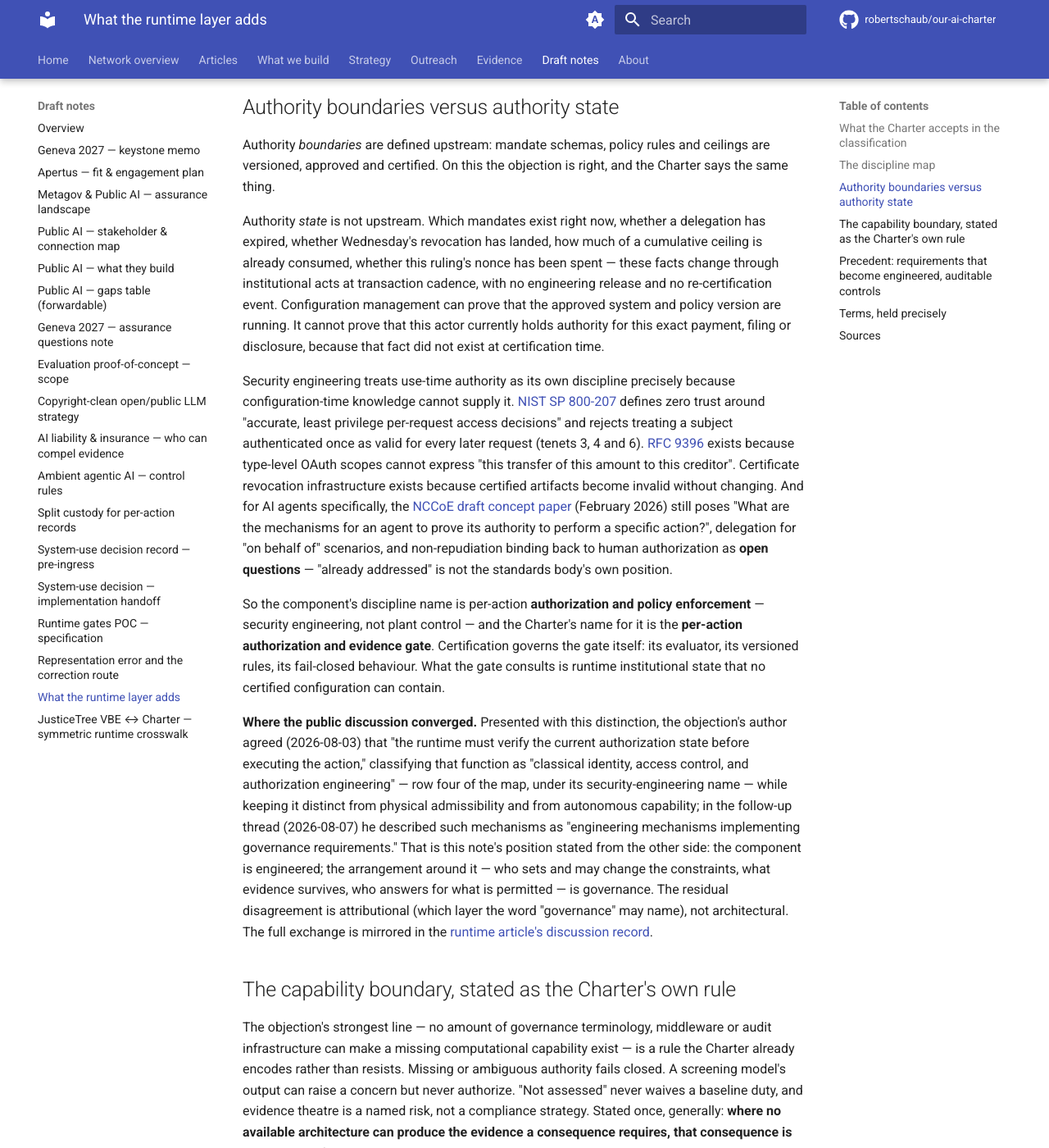
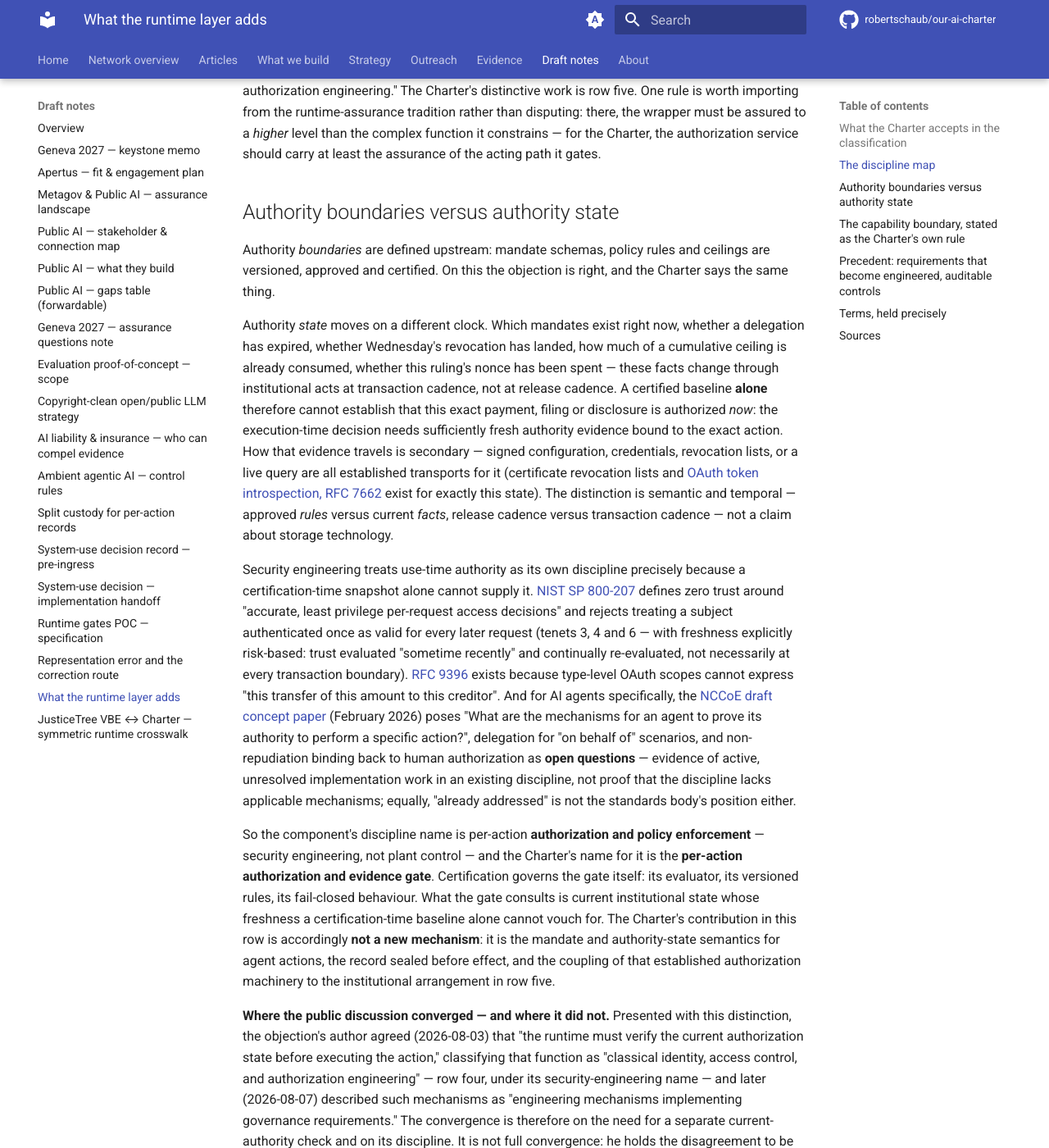
Before and after one commit to robertschaub/our-ai-charter, an MkDocs documentation site: the page built from docs/wip/what-the-runtime-layer-adds.md, in a window 1280 px wide and 1400 px high, scrolled down 1879 px. Shown: the whole window at 82% size. Built offline with MkDocs 1.6.1 and Material for MkDocs 9.7.7, drawn with Linux system fonts in a browser that asks for light colours; plug-ins that fetch from the network failed and are left out; comment, search, counter and statistics services are not loaded; some of the changed text lies outside the part shown.

Commit message:
docs: apply the adversarial-review corrections to the runtime-layer note
Review verdict was do-not-push-as-is; all findings accepted and applied.
The absolute configuration claims are replaced with the defensible form
(a certified baseline alone cannot establish current transaction-specific
authority; the execution-time decision needs sufficiently fresh authority
evidence bound to the exact action — semantic and temporal, not a claim
about storage technology; RFC 7662 and CRLs cited as transports). The
five-layer table is labelled the Charter's analytical map; the RTA row is
widened beyond physical stability; SP 800-207's sometime-recently nuance
and the NCCoE open-questions framing are stated fairly in both directions.
R156 no longer implies updates always avoid renewed approval; the FDA
bullet cites the Federal Register notice and the current FDA guidance
page; the negative claim is narrowed to the combination none of the
reviewed regimes provides, and marked as specified, not operational.
The convergence paragraph now records where the exchange did and did not
converge, dropping the attributional-not-architectural conclusion; the
co-designed-loop wording is removed. The Who-Gets-to-Check banner no
longer says verbatim; trailing whitespace stripped; the four changelog
bullets collapsed to two. git diff --check and mkdocs build --strict pass.

Co-Authored-By: Claude Fable 5 <noreply@anthropic.com>

```diff
--- a/docs/wip/what-the-runtime-layer-adds.md
+++ b/docs/wip/what-the-runtime-layer-adds.md
@@ -18,23 +18,23 @@ What is contested is the problem class. "Control engineering plus configuration
 |---|---|---|---|
 | **Governance** (institutional) | What may be required; who is accountable; who remedies | Law, policy, society | The *Govern* function of the [NIST AI RMF](https://airc.nist.gov/airmf-resources/airmf/5-sec-core/); the [EU AI Act](https://eur-lex.europa.eu/eli/reg/2024/1689/oj/eng); the [five separated roles](../Published/when-vs-who-ai-governance.md) |
 | **Certification & configuration management** | Is the running system the approved system and policy version? | Design baselines, versions | Type approval and conformity assessment (precedents below) |
-| **Runtime assurance / control engineering** | Is this proposed *physical* transition safe and stable, and is a fallback needed? | Plant state, physical envelope | The Simplex/runtime-assurance pattern — assured monitors plus fallback ([Fenn, Nicholson, Pai & Wilkinson 2023](https://ntrs.nasa.gov/api/citations/20220016762/downloads/fnpw-SSS2023-final.pdf)) |
+| **Runtime assurance / control engineering** | Is this proposed transition within the specified safety properties — typically physical stability — and is a fallback needed? | Plant state, safety envelope | The Simplex/runtime-assurance pattern — assured monitors plus fallback ([Fenn, Nicholson, Pai & Wilkinson 2023](https://ntrs.nasa.gov/api/citations/20220016762/downloads/fnpw-SSS2023-final.pdf), who note the reasoning may extend to properties such as security) |
 | **Runtime authorization & policy enforcement** — the gate | May *this actor* take *this exact action, now*? | **Current** mandate, delegation and revocation state, cumulative counters, nonces, plus the frozen proposal | Decision/enforcement separation in [XACML 3.0](https://docs.oasis-open.org/xacml/3.0/xacml-3.0-core-spec-os-en.html) (2013); [NIST SP 800-207](https://csrc.nist.gov/pubs/sp/800/207/final) tenets 3, 4 and 6; [RFC 9396](https://www.rfc-editor.org/rfc/rfc9396.html); [NCCoE agent identity & authorization](https://www.nccoe.nist.gov/projects/software-and-ai-agent-identity-and-authorization) — open questions |
 | **Accountability infrastructure** | What happened; who answers; can it be contested and remedied? | Sealed action records, custody, review routes | EU AI Act Arts. 14, 72, 73; [split custody](split-custody-per-action-records.md); the five roles again |
 
-Control engineering regulates a plant against physics. Authorization regulates an actor against a mandate. Certification proves the evaluator is the approved one. The objection names rows two and three; the gate sits in row four; the Charter's distinctive work is row five. One rule is worth importing from the runtime-assurance tradition rather than disputing: there, the wrapper must be assured to a *higher* level than the complex function it constrains — for the Charter, the authorization service should carry at least the assurance of the acting path it gates.
+Control engineering regulates a plant against physics. Authorization regulates an actor against a mandate. Certification proves the evaluator is the approved one. The table is **the Charter's analytical map**, not a taxonomy the cited standards define — the anchors show that each row's question already belongs to an established discipline, and the rows interlock rather than isolate (NIST's *Govern* function, for instance, is explicitly infused across the whole lifecycle). The objection as first stated named rows two and three; in the subsequent public exchange its author himself placed the current-authority check in row four, as "classical identity, access control, and authorization engineering." The Charter's distinctive work is row five. One rule is worth importing from the runtime-assurance tradition rather than disputing: there, the wrapper must be assured to a *higher* level than the complex function it constrains — for the Charter, the authorization service should carry at least the assurance of the acting path it gates.
 
 ## Authority boundaries versus authority state
 
 Authority *boundaries* are defined upstream: mandate schemas, policy rules and ceilings are versioned, approved and certified. On this the objection is right, and the Charter says the same thing.
 
-Authority *state* is not upstream. Which mandates exist right now, whether a delegation has expired, whether Wednesday's revocation has landed, how much of a cumulative ceiling is already consumed, whether this ruling's nonce has been spent — these facts change through institutional acts at transaction cadence, with no engineering release and no re-certification event. Configuration management can prove that the approved system and policy version are running. It cannot prove that this actor currently holds authority for this exact payment, filing or disclosure, because that fact did not exist at certification time.
+Authority *state* moves on a different clock. Which mandates exist right now, whether a delegation has expired, whether Wednesday's revocation has landed, how much of a cumulative ceiling is already consumed, whether this ruling's nonce has been spent — these facts change through institutional acts at transaction cadence, not at release cadence. A certified baseline **alone** therefore cannot establish that this exact payment, filing or disclosure is authorized *now*: the execution-time decision needs sufficiently fresh authority evidence bound to the exact action. How that evidence travels is secondary — signed configuration, credentials, revocation lists, or a live query are all established transports for it (certificate revocation lists and [OAuth token introspection, RFC 7662](https://www.rfc-editor.org/rfc/rfc7662.html) exist for exactly this state). The distinction is semantic and temporal — approved *rules* versus current *facts*, release cadence versus transaction cadence — not a claim about storage technology.
 
-Security engineering treats use-time authority as its own discipline precisely because configuration-time knowledge cannot supply it. [NIST SP 800-207](https://csrc.nist.gov/pubs/sp/800/207/final) defines zero trust around "accurate, least privilege per-request access decisions" and rejects treating a subject authenticated once as valid for every later request (tenets 3, 4 and 6). [RFC 9396](https://www.rfc-editor.org/rfc/rfc9396.html) exists because type-level OAuth scopes cannot express "this transfer of this amount to this creditor". Certificate revocation infrastructure exists because certified artifacts become invalid without changing. And for AI agents specifically, the [NCCoE draft concept paper](https://www.nccoe.nist.gov/sites/default/files/2026-02/accelerating-the-adoption-of-software-and-ai-agent-identity-and-authorization-concept-paper.pdf) (February 2026) still poses "What are the mechanisms for an agent to prove its authority to perform a specific action?", delegation for "on behalf of" scenarios, and non-repudiation binding back to human authorization as **open questions** — "already addressed" is not the standards body's own position.
+Security engineering treats use-time authority as its own discipline precisely because a certification-time snapshot alone cannot supply it. [NIST SP 800-207](https://csrc.nist.gov/pubs/sp/800/207/final) defines zero trust around "accurate, least privilege per-request access decisions" and rejects treating a subject authenticated once as valid for every later request (tenets 3, 4 and 6 — with freshness explicitly risk-based: trust evaluated "sometime recently" and continually re-evaluated, not necessarily at every transaction boundary). [RFC 9396](https://www.rfc-editor.org/rfc/rfc9396.html) exists because type-level OAuth scopes cannot express "this transfer of this amount to this creditor". And for AI agents specifically, the [NCCoE draft concept paper](https://www.nccoe.nist.gov/sites/default/files/2026-02/accelerating-the-adoption-of-software-and-ai-agent-identity-and-authorization-concept-paper.pdf) (February 2026) poses "What are the mechanisms for an agent to prove its authority to perform a specific action?", delegation for "on behalf of" scenarios, and non-repudiation binding back to human authorization as **open questions** — evidence of active, unresolved implementation work in an existing discipline, not proof that the discipline lacks applicable mechanisms; equally, "already addressed" is not the standards body's position either.
 
-So the component's discipline name is per-action **authorization and policy enforcement** — security engineering, not plant control — and the Charter's name for it is the **per-action authorization and evidence gate**. Certification governs the gate itself: its evaluator, its versioned rules, its fail-closed behaviour. What the gate consults is runtime institutional state that no certified configuration can contain.
+So the component's discipline name is per-action **authorization and policy enforcement** — security engineering, not plant control — and the Charter's name for it is the **per-action authorization and evidence gate**. Certification governs the gate itself: its evaluator, its versioned rules, its fail-closed behaviour. What the gate consults is current institutional state whose freshness a certification-time baseline alone cannot vouch for. The Charter's contribution in this row is accordingly **not a new mechanism**: it is the mandate and authority-state semantics for agent actions, the record sealed before effect, and the coupling of that established authorization machinery to the institutional arrangement in row five.
 
-**Where the public discussion converged.** Presented with this distinction, the objection's author agreed (2026-08-03) that "the runtime must verify the current authorization state before executing the action," classifying that function as "classical identity, access control, and authorization engineering" — row four of the map, under its security-engineering name — while keeping it distinct from physical admissibility and from autonomous capability; in the follow-up thread (2026-08-07) he described such mechanisms as "engineering mechanisms implementing governance requirements." That is this note's position stated from the other side: the component is engineered; the arrangement around it — who sets and may change the constraints, what evidence survives, who answers for what is permitted — is governance. The residual disagreement is attributional (which layer the word "governance" may name), not architectural. The full exchange is mirrored in the [runtime article's discussion record](../Published/when-should-runtime-ai-governance-interrupt.md#related-public-discussion).
+**Where the public discussion converged — and where it did not.** Presented with this distinction, the objection's author agreed (2026-08-03) that "the runtime must verify the current authorization state before executing the action," classifying that function as "classical identity, access control, and authorization engineering" — row four, under its security-engineering name — and later (2026-08-07) described such mechanisms as "engineering mechanisms implementing governance requirements." The convergence is therefore on the need for a separate current-authority check and on its discipline. It is not full convergence: he holds the disagreement to be "more than terminology … a question of architectural precision," maintains a strict governance–engineering scope boundary, and confines joint work to the requirement–feasibility interface — while the Charter uses *governance* for the institutional arrangement spanning requirements, enforcement conditions, evidence and accountability. The full exchange is mirrored in the [runtime article's discussion record](../Published/when-should-runtime-ai-governance-interrupt.md#related-public-discussion).
 
 ## The capability boundary, stated as the Charter's own rule
 
@@ -42,19 +42,19 @@ The objection's strongest line — no amount of governance terminology, middlewa
 
 ## Precedent: requirements that become engineered, auditable controls
 
-The objection's home domain — type-approved vehicles — already runs requirements-setting and engineered enforcement as one co-designed loop:
+The objection's home domain — type-approved vehicles — already runs requirements-setting and engineered enforcement as a coupled loop with feedback:
 
 - **[UN Regulation No 155](https://eur-lex.europa.eu/legal-content/EN/TXT/?uri=CELEX%3A42021X0387)** (cybersecurity and cybersecurity management systems; entry into force 22 January 2021) makes vehicle type approval conditional on an audited management system: the CSMS certificate of compliance is valid for at most three years, the approval authority may verify continued conformity at any time and withdraw the certificate, and the manufacturer's duties include managing supplier-related risks, implementing cybersecurity measures in the design, detecting and responding to attacks, and logging data to support detection.
-- **[UN Regulation No 156](https://eur-lex.europa.eu/legal-content/EN/TXT/?uri=CELEX%3A42021X0388)** (software updates and software update management systems; entry into force 22 January 2021) governs post-approval change: type-approval-relevant software carries a dedicated identifier (RXSWIN), every initial and updated software version must be uniquely identifiable including integrity validation data, and the RXSWIN state before and after an update must remain accessible — versioned change under governance without re-approving the vehicle from scratch.
-- **[FDA, Predetermined Change Control Plans](https://www.federalregister.gov/documents/2024/12/04/2024-28361/marketing-submission-recommendations-for-a-predetermined-change-control-plan-for-artificial)** (final guidance, 4 December 2024) brings the same pattern to AI directly: a marketing submission for an AI-enabled device software function may include the planned modifications, the methodology to develop, validate and implement them, and an impact assessment — reviewed once, so that pre-specified modifications can be implemented "without necessitating additional marketing submissions".
+- **[UN Regulation No 156](https://eur-lex.europa.eu/legal-content/EN/TXT/?uri=CELEX%3A42021X0388)** (software updates and software update management systems; entry into force 22 January 2021) governs post-approval change: type-approval-relevant software carries a dedicated identifier (RXSWIN), every initial and updated software version must be uniquely identifiable including integrity validation data, and the RXSWIN state before and after an update must remain accessible — versioned post-approval change under governance, with the regulation determining when an update stays within the approved type and when it instead triggers an approval extension or a new approval.
+- **FDA, Predetermined Change Control Plans** ([Federal Register notice, 4 December 2024](https://www.federalregister.gov/documents/2024/12/04/2024-28361/marketing-submission-recommendations-for-a-predetermined-change-control-plan-for-artificial); [current FDA guidance page](https://www.fda.gov/regulatory-information/search-fda-guidance-documents/marketing-submission-recommendations-predetermined-change-control-plan-artificial-intelligence)) brings the same pattern to AI directly: a marketing submission for an AI-enabled device software function may include the planned modifications, the methodology to develop, validate and implement them, and an impact assessment — reviewed once, so that pre-specified modifications can be implemented "without necessitating additional marketing submissions".
 
-These regimes show that requirements-setting stays institutional while becoming operative and auditable only through engineered controls, and that certification frameworks already anticipate versioned post-approval change. What none of them contains is rows four and five of the map: no per-action authority decision against current mandate state, and no per-action record, challenge route or remedy for the person affected. That is the layer the Charter adds.
+These regimes show that requirements-setting stays institutional while becoming operative and auditable through engineered controls, and that certification frameworks already anticipate versioned post-approval change — R156 even requires per-update records and an auditable software-identification register. What none of the reviewed regimes combines is transaction-specific authorization of an actor against changing mandate state together with an affected-person record, challenge route and remedy for individual actions. That combination is what the Charter **specifies** — as a proposal, not an operating scheme.
 
 ## Terms, held precisely
 
 - Where the Charter says **"runtime governance"**, it names the arrangement — an action-level enforcement point wired to upstream rulemaking and downstream custody, independent review and remedy — not the component. The component alone is enforcement; calling it governance without the institutions would deserve the objection.
 - **No novelty claim** attaches to decision/enforcement separation itself: it has a dated antecedent in the 2013 XACML 3.0 architecture, as the [VBE crosswalk](justice-tree-vbe-charter-crosswalk.md) already records. The Charter's additions around those primitives are the mandate and authority-state semantics, the record sealed before effect, and the separated institutional roles.
-- The published articles are verbatim mirrors of the live LinkedIn texts; whether to carry a one-sentence definition of "runtime governance" into the live articles is a separate maintainer decision, not made here.
+- The published articles mirror the live LinkedIn texts, with clearly marked repository-only notes recording any divergence; whether to carry a one-sentence definition of "runtime governance" into the live articles is a separate maintainer decision, not made here.
 
 ## Sources
 
```
Also changed, not shown: CHANGELOG.md (+2 -4 lines), docs/Published/when-vs-who-ai-governance.md (+1 -1 lines), docs/Published/when-should-runtime-ai-governance-interrupt.md (line endings or trailing spaces).
